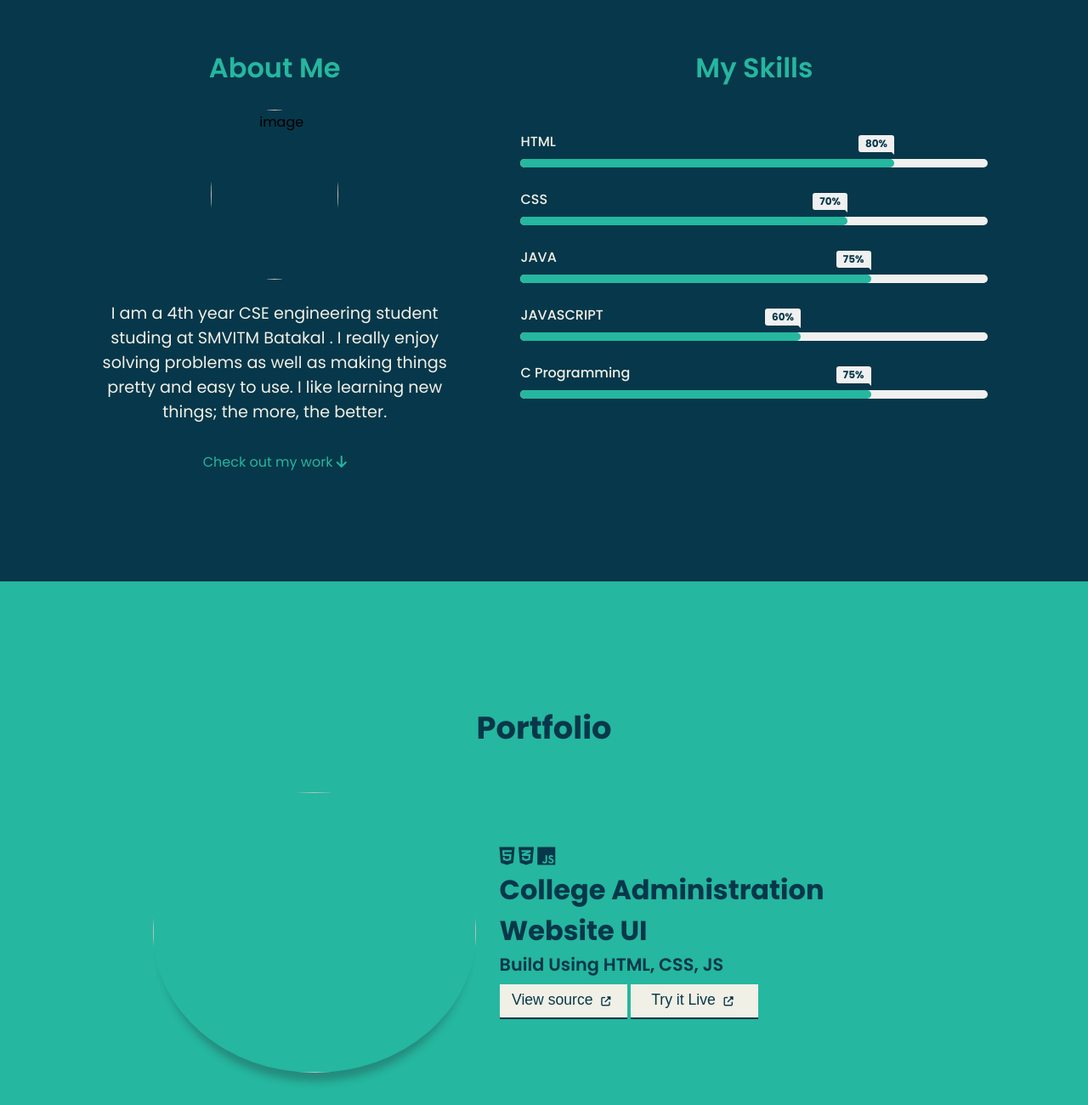
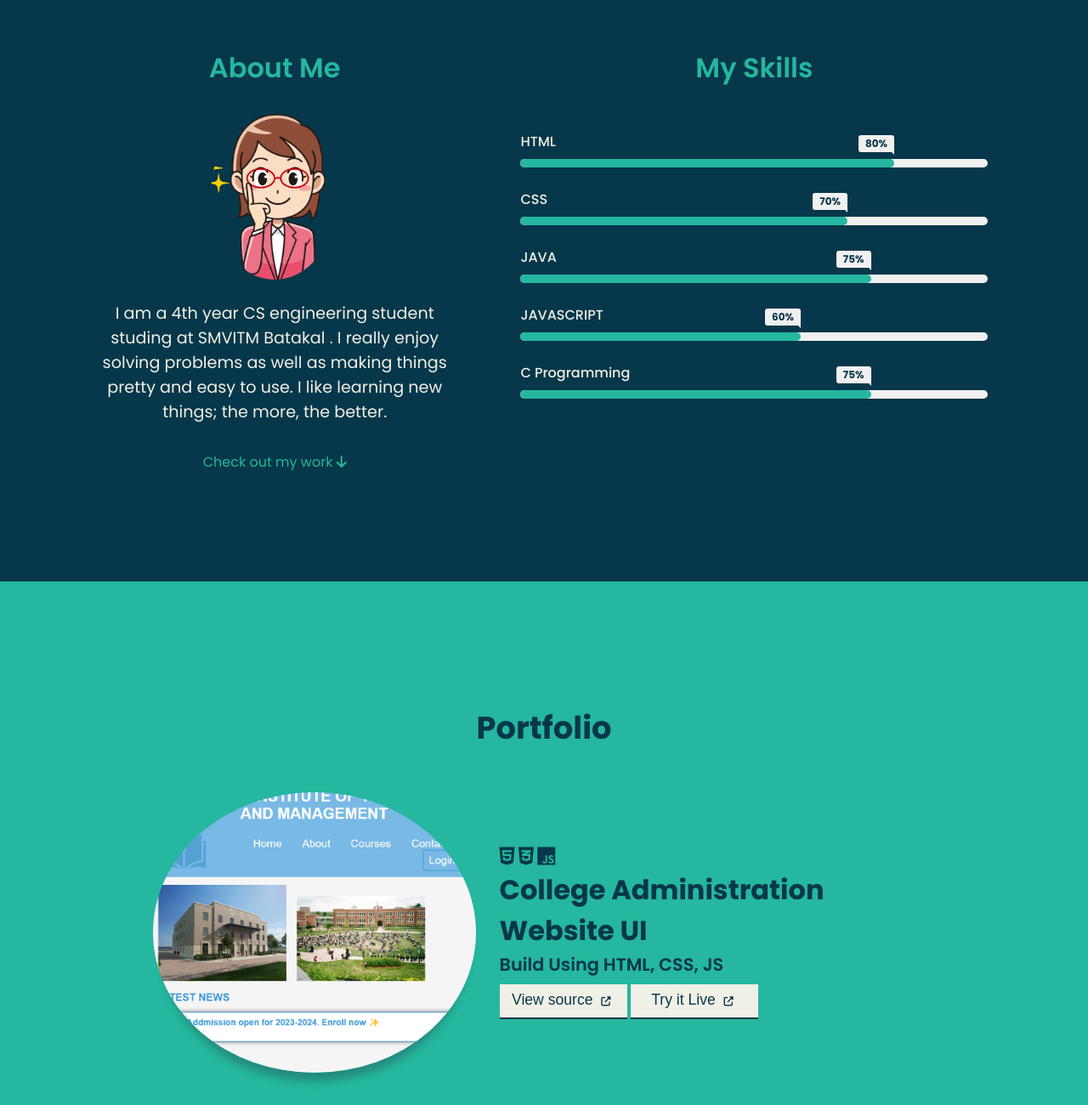
Before and after one commit to prathibharani057/Portfolio, a plain HTML site: page pf/index.html in a window 1280 px wide. Shown: the part 840-2140 px from the top of the page at 85% size. Drawn offline with nearby package versions, Linux system fonts and the light colour scheme; a script that the page names is missing.

Commit message:
Update index.html

```diff
--- a/pf/index.html
+++ b/pf/index.html
@@ -5,7 +5,7 @@
   <meta http-equiv="X-UA-Compatible" content="IE=edge" />
   <meta name="viewport" content="width=device-width, initial-scale=1.0" />
   <title>Portfolio Code</title>
-  <link rel = "icon" href ="pflogo.png" type = "image/x-icon">
+  <link rel = "icon" href ="images/pflogo.png" type = "image/x-icon">
   <link rel="stylesheet" href="css\style.css" />
   <script src="https://kit.fontawesome.com/66aa7c98b3.js" crossorigin="anonymous"></script>
   <script src="js\main.js"
@@ -43,9 +43,9 @@
           <div>
             <h1 class="about-heading">About Me</h1><br>
           </div>
-          <img src="girl.png" alt="image" /><br><br>
+          <img src="images/girl.png" alt="image" /><br><br>
           <p>
-            I am a 4th year CSE engineering student studing at SMVITM Batakal .
+            I am a 4th year CS engineering student studing at SMVITM Batakal .
             I really enjoy solving problems as well as making things pretty and easy to use. I like learning new
             things; the more, the better.
           </p>
@@ -109,7 +109,7 @@
       </div>
       <div class="portfolio-content container">
         <div class="proj-1">
-          <img src="clgwebsite.png">
+          <img src="images/clgwebsite.png">
           <div class="proj1-details">
             <i class="fab fa-html5"></i>
             <i class="fab fa-css3-alt"></i>
@@ -126,7 +126,7 @@
         </div>
 
         <div class="proj-2">
-          <img src="pf.png">
+          <img src="images/pf.png">
           <div class="proj2-details">
             <i class="fab fa-html5"></i>
             <i class="fab fa-css3-alt"></i>
```
